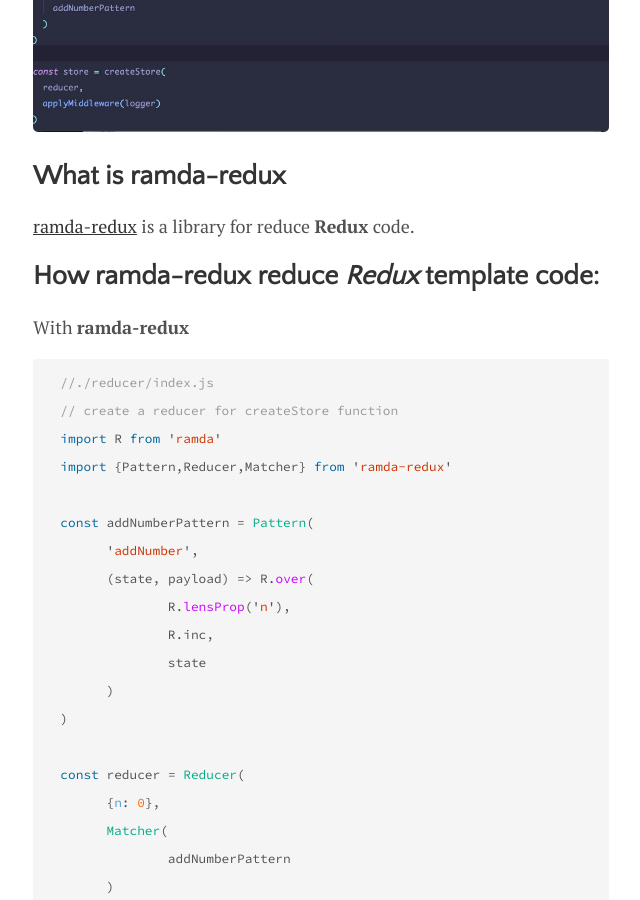
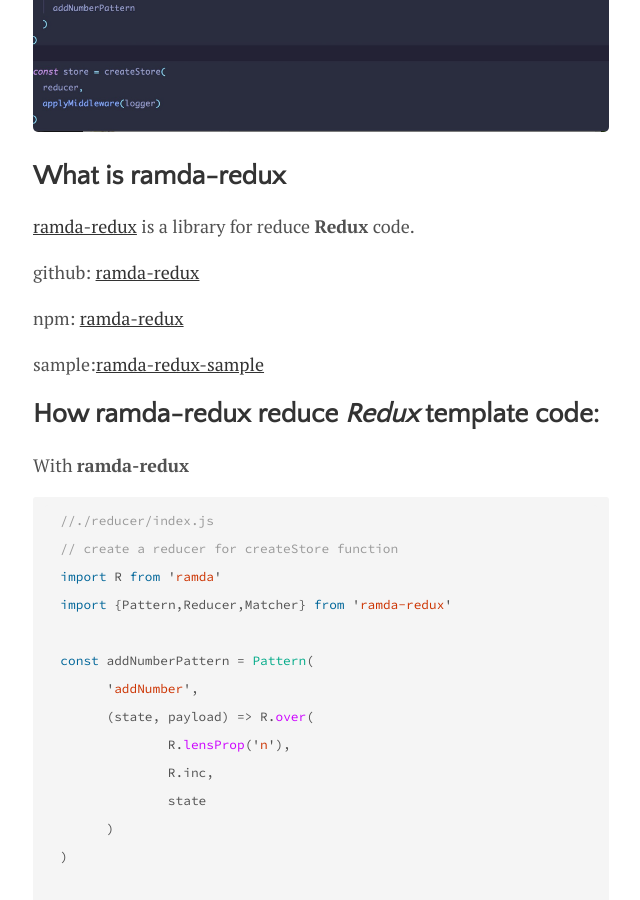
Before and after one commit to reallixiangyuanying/jituanlin.github.io, a Jekyll site: the page built from _posts/2017-10-02-Using-ramda-reudx.md, in a window 1280 px wide and 900 px high, scrolled down 452 px. Shown: the whole window, without its empty margins (319-959 px from the left). Built offline with Jekyll 4.4.1, drawn with Linux system fonts in a browser that asks for light colours; nearby versions of some CDN libraries.

Commit message:
[update]:post Using ramda-redux to simplify Redux code

```diff
--- a/_posts/2017-10-02-Using-ramda-reudx.md
+++ b/_posts/2017-10-02-Using-ramda-reudx.md
@@ -14,6 +14,12 @@ image:
 ## What is **ramda-redux**
 
 [ramda-redux](https://github.com/jituanlin/ramda-redux) is a library for reduce **Redux** code.
+
+github: [ramda-redux](https://github.com/jituanlin/ramda-redux)
+
+npm: [ramda-redux](https://www.npmjs.com/package/ramda-redux)
+
+sample:[ramda-redux-sample](https://github.com/jituanlin/ramda-redux-sample)
 
 ## How **ramda-redux** reduce *Redux* template code:
 With **ramda-redux**
```
Also changed, not shown: assets/img/componentjs.png (added).
